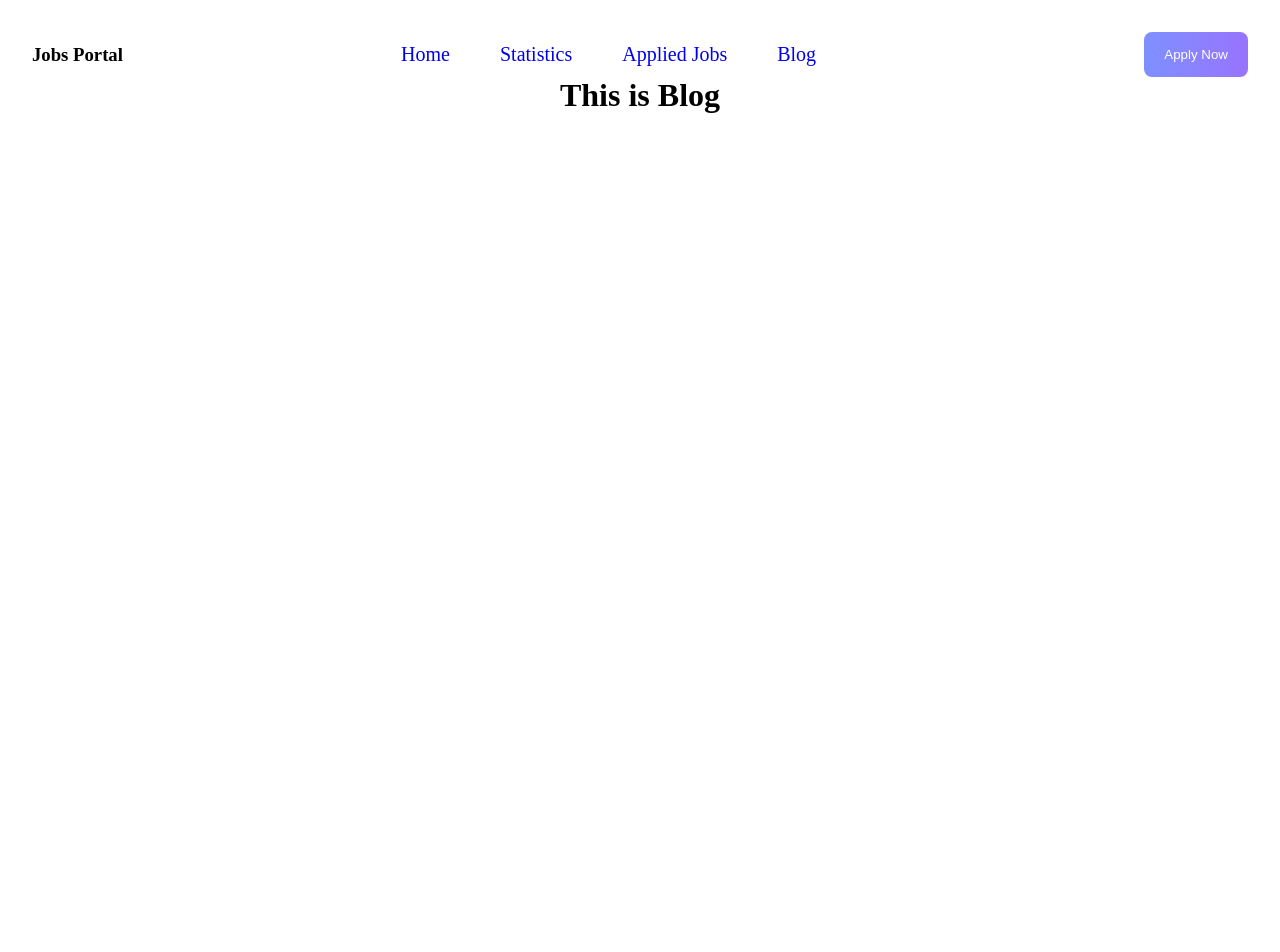
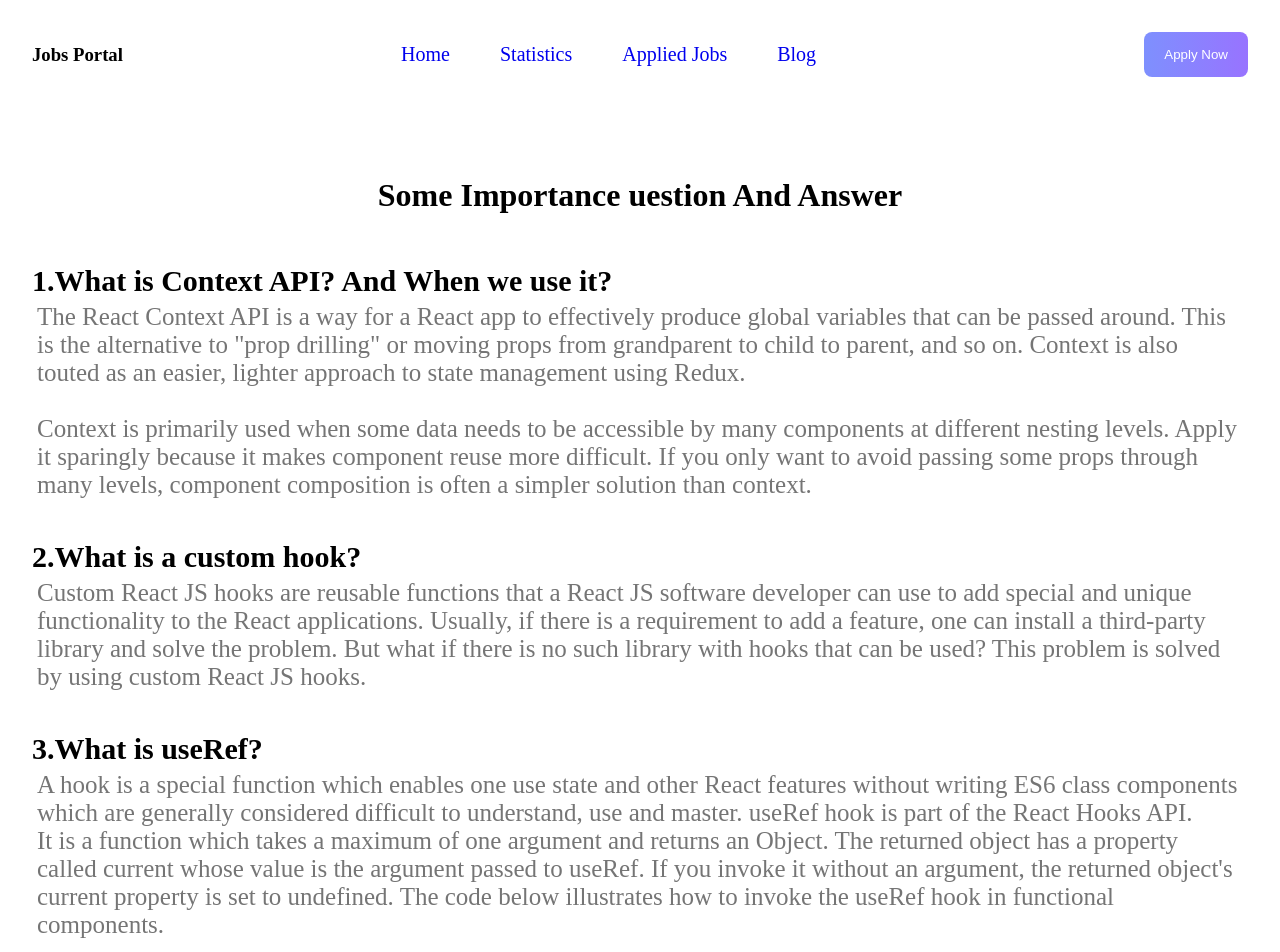
Before and after one commit to mdhlimonmia/career-hub, a React (Vite) app: page /blog in a window 1280 px wide. Shown: the top 952 px of the page. Before the commit the page ends 800 px from the top, so only its background shows below. Built offline with nearby package versions, Linux system fonts and the light colour scheme.

Commit message:
Blog Section done

```diff
--- /dev/null
+++ b/src/components/Blog/Blog.css
@@ -0,0 +1,13 @@
+.blog{
+    margin-top: 100px;
+    margin-bottom: 50px;
+}
+.qa-container{
+    text-align: left;
+}
+.qa-container h2{
+    font-size: 30px;
+}
+.qa-container p{
+    font-size: 25px;
+}
--- a/src/components/Blog/Blog.jsx
+++ b/src/components/Blog/Blog.jsx
@@ -1,9 +1,24 @@
 import React from 'react';
+import './Blog.css'
 
 const Blog = () => {
     return (
         <div>
-            <h1>This is Blog</h1>
+            <h1 className='blog'>Some Importance uestion And Answer</h1>
+            <div className='qa-container'>
+                <h2>1.What is Context API? And When we use it?</h2>
+                <p>The React Context API is a way for a React app to effectively produce global variables that can be passed around. This is the alternative to "prop drilling" or moving props from grandparent to child to parent, and so on. Context is also touted as an easier, lighter approach to state management using Redux.</p> <br />
+                <p>Context is primarily used when some data needs to be accessible by many components at different nesting levels. Apply it sparingly because it makes component reuse more difficult. If you only want to avoid passing some props through many levels, component composition is often a simpler solution than context.</p> <br /><br />
+
+                <h2>2.What is a custom hook? </h2>
+                <p>Custom React JS hooks are reusable functions that a React JS software developer can use to add special and unique functionality to the React applications. Usually, if there is a requirement to add a feature, one can install a third-party library and solve the problem. But what if there is no such library with hooks that can be used? This problem is solved by using custom React JS hooks.</p> <br /><br />
+
+                <h2>3.What is useRef?</h2>
+                <p>A hook is a special function which enables one use state and other React features without writing ES6 class components which are generally considered difficult to understand, use and master.
+useRef hook is part of the React Hooks API. <br /> It is a function which takes a maximum of one argument and returns an Object. The returned object has a property called current whose value is the argument passed to useRef. If you invoke it without an argument, the returned object's current property is set to undefined. The code below illustrates how to invoke the useRef hook in functional components.</p> <br /><br />
+                <h2>3.What is useMemo?</h2>
+                <p>The useMemo is a hook used in the functional component of react that returns a memoized value. In Computer Science, memoization is a concept used in general when we don’t need to recompute the function with a given argument for the next time as it returns the cached result. <br /> A memoized function remembers the results of output for a given set of inputs. For example, if there is a function to add two numbers, and we give the parameter as 1 and 2 for the first time the function will add these two numbers and return 3, but if the same inputs come again then we will return the cached value i.e 3 and not compute with the add function again. In react also, we use this concept, whenever in the React component, the state and props do not change the component and the component does not re-render, it shows the same output. The useMemo hook is used to improve performance in our React application.</p>
+            </div>
         </div>
     );
 };
```
